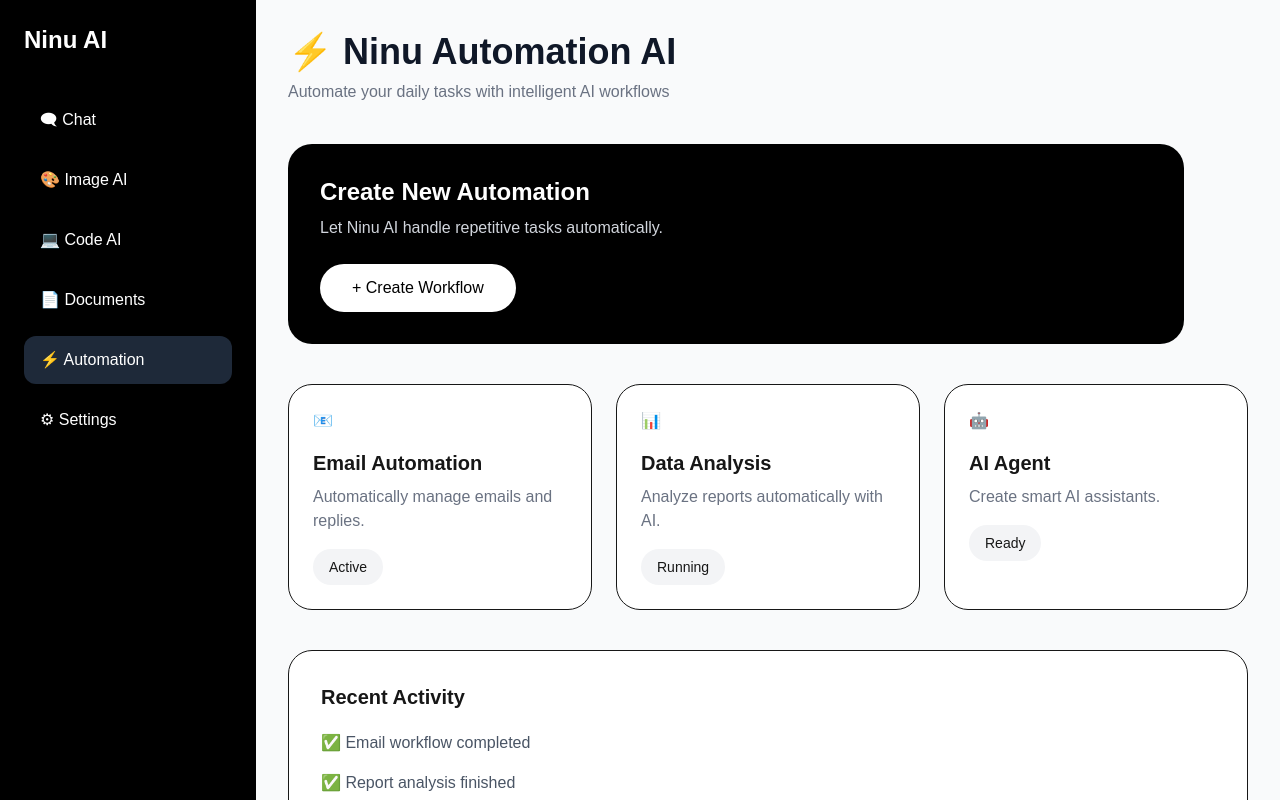
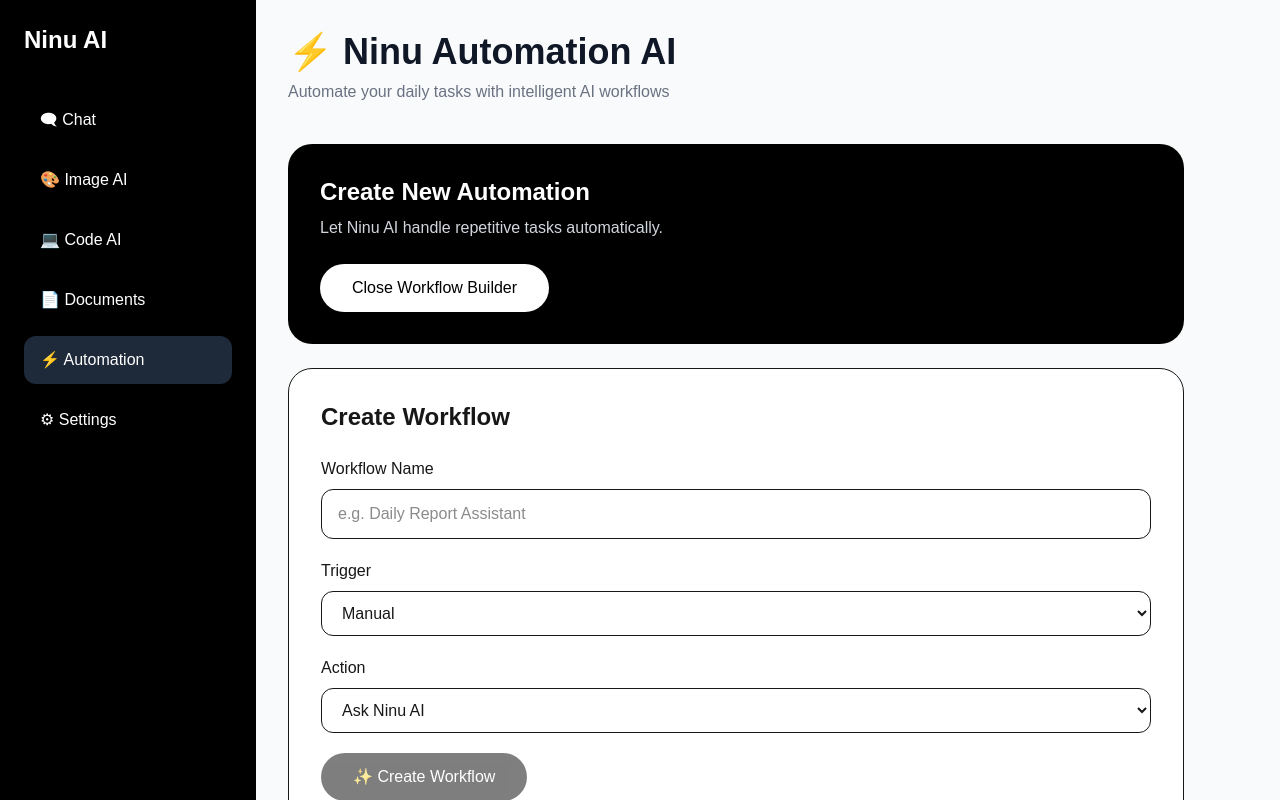
Before and after one commit to Noor123-sk/NinuAI, a Next.js app: page /dashboard/automation in a window 1280 px wide. Both pictures are taken after a click on the button "+ Create Workflow". Shown: the top 800 px of the page. Built offline with nearby package versions, Linux system fonts and the light colour scheme.

Commit message:
Add Ninu Automation workflow builder

```diff
--- /dev/null
+++ b/src/app/api/automation/route.ts
@@ -0,0 +1,83 @@
+import { NextResponse } from "next/server";
+
+type Workflow = {
+  id: string;
+  name: string;
+  trigger: string;
+  action: string;
+  status: "active" | "paused";
+  createdAt: string;
+};
+
+const workflows: Workflow[] = [];
+
+export async function GET() {
+  return NextResponse.json({
+    workflows,
+  });
+}
+
+export async function POST(request: Request) {
+  try {
+    const body = await request.json();
+
+    const name =
+      typeof body.name === "string"
+        ? body.name.trim()
+        : "";
+
+    const trigger =
+      typeof body.trigger === "string"
+        ? body.trigger.trim()
+        : "";
+
+    const action =
+      typeof body.action === "string"
+        ? body.action.trim()
+        : "";
+
+    if (!name || !trigger || !action) {
+      return NextResponse.json(
+        {
+          error:
+            "Workflow name, trigger and action are required.",
+        },
+        {
+          status: 400,
+        }
+      );
+    }
+
+    const workflow: Workflow = {
+      id: crypto.randomUUID(),
+      name,
+      trigger,
+      action,
+      status: "active",
+      createdAt: new Date().toISOString(),
+    };
+
+    workflows.unshift(workflow);
+
+    return NextResponse.json(
+      {
+        message: "Workflow created successfully.",
+        workflow,
+      },
+      {
+        status: 201,
+      }
+    );
+  } catch (error) {
+    console.error("Automation API Error:", error);
+
+    return NextResponse.json(
+      {
+        error: "Ninu Automation could not create the workflow.",
+      },
+      {
+        status: 500,
+      }
+    );
+  }
+}
--- a/src/app/dashboard/automation/page.tsx
+++ b/src/app/dashboard/automation/page.tsx
@@ -1,158 +1,297 @@
+"use client";
+
+import { useEffect, useState } from "react";
+
+type Workflow = {
+  id: string;
+  name: string;
+  trigger: string;
+  action: string;
+  status: "active" | "paused";
+  createdAt: string;
+};
+
 export default function AutomationPage() {
+  const [workflows, setWorkflows] = useState<Workflow[]>([]);
+  const [showForm, setShowForm] = useState(false);
+
+  const [name, setName] = useState("");
+  const [trigger, setTrigger] = useState("Manual");
+  const [action, setAction] = useState("Ask Ninu AI");
+
+  const [loading, setLoading] = useState(false);
+  const [error, setError] = useState("");
+
+  async function loadWorkflows() {
+    try {
+      const response = await fetch("/api/automation");
+      const data = await response.json();
+
+      if (response.ok) {
+        setWorkflows(data.workflows || []);
+      }
+    } catch (error) {
+      console.error("Failed to load workflows:", error);
+    }
+  }
+
+  useEffect(() => {
+    loadWorkflows();
+  }, []);
+
+  async function createWorkflow() {
+    if (!name.trim() || loading) {
+      return;
+    }
+
+    setLoading(true);
+    setError("");
+
+    try {
+      const response = await fetch("/api/automation", {
+        method: "POST",
+        headers: {
+          "Content-Type": "application/json",
+        },
+        body: JSON.stringify({
+          name: name.trim(),
+          trigger,
+          action,
+        }),
+      });
+
+      const data = await response.json();
+
+      if (!response.ok) {
+        throw new Error(
+          data.error || "Could not create workflow."
+        );
+      }
+
+      setWorkflows((previous) => [
+        data.workflow,
+        ...previous,
+      ]);
+
+      setName("");
+      setTrigger("Manual");
+      setAction("Ask Ninu AI");
+      setShowForm(false);
+    } catch (error: any) {
+      console.error("Workflow Error:", error);
+
+      setError(
+        error?.message ||
+          "Ninu Automation is temporarily unavailable."
+      );
+    } finally {
+      setLoading(false);
+    }
+  }
+
   return (
     <div>
-
-
       {/* Header */}
       <div>
-
         <h2 className="text-4xl font-bold text-gray-900">
           ⚡ Ninu Automation AI
         </h2>
 
         <p className="text-gray-500 mt-2">
-          Automate your daily tasks with intelligent AI workflows
+          Automate your daily tasks with intelligent AI
+          workflows
         </p>
-
       </div>
-
-
 
       {/* Create Automation */}
       <div className="mt-10 bg-black text-white rounded-3xl p-8 max-w-4xl">
-
-
         <h3 className="text-2xl font-bold">
           Create New Automation
         </h3>
-
 
         <p className="text-gray-300 mt-2">
           Let Ninu AI handle repetitive tasks automatically.
         </p>
 
-
-
-        <button className="mt-6 bg-white text-black px-8 py-3 rounded-full">
-          + Create Workflow
+        <button
+          onClick={() => {
+            setShowForm((previous) => !previous);
+            setError("");
+          }}
+          className="mt-6 bg-white text-black px-8 py-3 rounded-full"
+        >
+          {showForm
+            ? "Close Workflow Builder"
+            : "+ Create Workflow"}
         </button>
-
-
       </div>
 
-
-
-
-      {/* Automation Cards */}
-      <div className="grid md:grid-cols-3 gap-6 mt-10">
-
-
-        <div className="bg-white border rounded-3xl p-6">
-
-          📧
-
-          <h3 className="font-bold text-xl mt-4">
-            Email Automation
+      {/* Workflow Builder */}
+      {showForm && (
+        <div className="mt-6 bg-white border rounded-3xl p-8 max-w-4xl">
+          <h3 className="text-2xl font-bold">
+            Create Workflow
           </h3>
 
+          <div className="mt-6 space-y-5">
+            <div>
+              <label className="block font-medium mb-2">
+                Workflow Name
+              </label>
 
-          <p className="text-gray-500 mt-2">
-            Automatically manage emails and replies.
-          </p>
+              <input
+                value={name}
+                onChange={(event) =>
+                  setName(event.target.value)
+                }
+                placeholder="e.g. Daily Report Assistant"
+                className="w-full border rounded-xl px-4 py-3 outline-none"
+              />
+            </div>
 
+            <div>
+              <label className="block font-medium mb-2">
+                Trigger
+              </label>
 
-          <span className="inline-block mt-4 bg-gray-100 px-4 py-2 rounded-full text-sm">
-            Active
-          </span>
+              <select
+                value={trigger}
+                onChange={(event) =>
+                  setTrigger(event.target.value)
+                }
+                className="w-full border rounded-xl px-4 py-3 outline-none"
+              >
+                <option>Manual</option>
+                <option>New Document</option>
+                <option>New Message</option>
+                <option>Scheduled</option>
+              </select>
+            </div>
 
+            <div>
+              <label className="block font-medium mb-2">
+                Action
+              </label>
+
+              <select
+                value={action}
+                onChange={(event) =>
+                  setAction(event.target.value)
+                }
+                className="w-full border rounded-xl px-4 py-3 outline-none"
+              >
+                <option>Ask Ninu AI</option>
+                <option>Analyze Document</option>
+                <option>Generate Report</option>
+                <option>Generate Content</option>
+              </select>
+            </div>
+
+            {error && (
+              <p className="text-red-600">
+                {error}
+              </p>
+            )}
+
+            <button
+              onClick={createWorkflow}
+              disabled={loading || !name.trim()}
+              className="bg-black text-white px-8 py-3 rounded-full disabled:opacity-50"
+            >
+              {loading
+                ? "Creating..."
+                : "✨ Create Workflow"}
+            </button>
+          </div>
         </div>
+      )}
 
+      {/* Workflows */}
+      <div className="mt-10">
+        <h3 className="text-2xl font-bold mb-5">
+          Your Workflows
+        </h3>
 
+        {workflows.length === 0 ? (
+          <div className="bg-white border rounded-3xl p-8 text-gray-500">
+            No workflows created yet.
+            <br />
+            Create your first workflow above.
+          </div>
+        ) : (
+          <div className="grid md:grid-cols-3 gap-6">
+            {workflows.map((workflow) => (
+              <div
+                key={workflow.id}
+                className="bg-white border rounded-3xl p-6"
+              >
+                <div className="text-3xl">
+                  ⚡
+                </div>
 
+                <h3 className="font-bold text-xl mt-4">
+                  {workflow.name}
+                </h3>
 
-        <div className="bg-white border rounded-3xl p-6">
+                <div className="mt-4 text-sm text-gray-500">
+                  <p>
+                    <strong>Trigger:</strong>{" "}
+                    {workflow.trigger}
+                  </p>
 
-          📊
+                  <p className="mt-2">
+                    <strong>Action:</strong>{" "}
+                    {workflow.action}
+                  </p>
+                </div>
 
-          <h3 className="font-bold text-xl mt-4">
-            Data Analysis
-          </h3>
-
-
-          <p className="text-gray-500 mt-2">
-            Analyze reports automatically with AI.
-          </p>
-
-
-          <span className="inline-block mt-4 bg-gray-100 px-4 py-2 rounded-full text-sm">
-            Running
-          </span>
-
-        </div>
-
-
-
-
-        <div className="bg-white border rounded-3xl p-6">
-
-          🤖
-
-          <h3 className="font-bold text-xl mt-4">
-            AI Agent
-          </h3>
-
-
-          <p className="text-gray-500 mt-2">
-            Create smart AI assistants.
-          </p>
-
-
-          <span className="inline-block mt-4 bg-gray-100 px-4 py-2 rounded-full text-sm">
-            Ready
-          </span>
-
-        </div>
-
-
+                <span className="inline-block mt-5 bg-gray-100 px-4 py-2 rounded-full text-sm">
+                  {workflow.status}
+                </span>
+              </div>
+            ))}
+          </div>
+        )}
       </div>
 
-
-
-
-      {/* Activity */}
+      {/* How It Works */}
       <div className="mt-10 bg-white border rounded-3xl p-8">
-
-
         <h3 className="text-xl font-bold">
-          Recent Activity
+          How Ninu Automation Works
         </h3>
 
+        <div className="grid md:grid-cols-3 gap-6 mt-6">
+          <div>
+            <div className="text-3xl">🎯</div>
+            <h4 className="font-bold mt-3">
+              Choose a Trigger
+            </h4>
+            <p className="text-gray-500 mt-2">
+              Decide when your workflow should start.
+            </p>
+          </div>
 
+          <div>
+            <div className="text-3xl">🤖</div>
+            <h4 className="font-bold mt-3">
+              Choose an AI Action
+            </h4>
+            <p className="text-gray-500 mt-2">
+              Let Ninu AI perform the selected task.
+            </p>
+          </div>
 
-        <div className="mt-5 space-y-4 text-gray-600">
-
-
-          <p>
-            ✅ Email workflow completed
-          </p>
-
-
-          <p>
-            ✅ Report analysis finished
-          </p>
-
-
-          <p>
-            ✅ AI agent created successfully
-          </p>
-
-
+          <div>
+            <div className="text-3xl">⚡</div>
+            <h4 className="font-bold mt-3">
+              Run Your Workflow
+            </h4>
+            <p className="text-gray-500 mt-2">
+              Your workflow is ready to be automated.
+            </p>
+          </div>
         </div>
-
-
       </div>
-
-
     </div>
   );
 }
```
